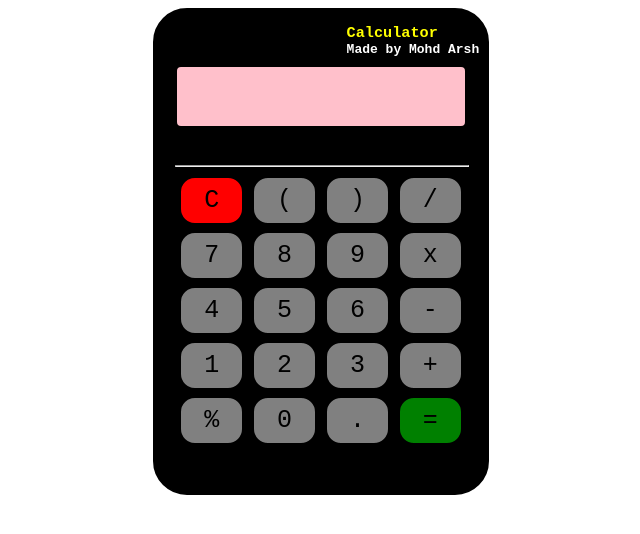
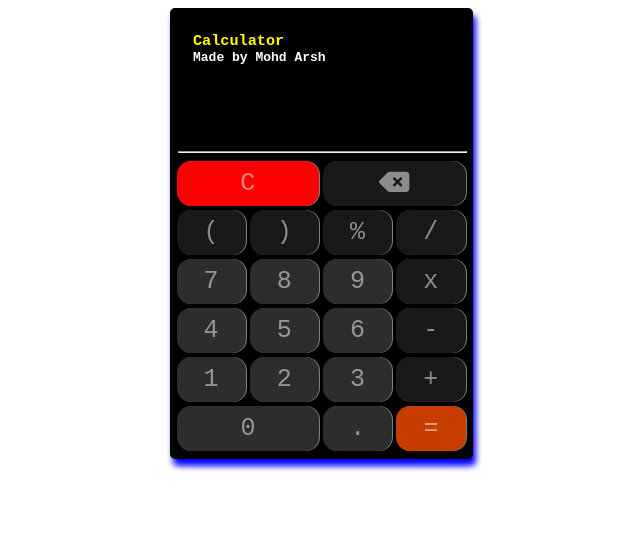
Before and after one commit to arsh1234git/calculator, a plain HTML site: page index.html in a window 1280 px wide. Shown: the whole page, without its empty margins (319-959 px from the left). Drawn offline with Linux system fonts and the light colour scheme.

Commit message:
Update desighning and add more features

```diff
--- a/index.html
+++ b/index.html
@@ -6,6 +6,7 @@
     <meta name="viewport" content="width=device-width, initial-scale=1.0" />
     <title>Welcome to my Calculator</title>
     <link rel="stylesheet" href="style.css" />
+    <script src="https://kit.fontawesome.com/cf3a3d536f.js" crossorigin="anonymous"></script>
   </head>
   <body>
     <div class="container">
@@ -15,34 +16,41 @@
           </div>
       <div class="calculator">
         <input type="text" name="" id="" /><hr>
-        <div class="row">
-          <button id="clear">C</button>
-          <button>(</button>
-          <button>)</button>
-          <button>/</button>
+        <div class="row ">
+          <button class="dark" id="clear">C</button>
+          <button class="dark" id="backspace"><i id="backspace2" class="fa-sharp fa-solid fa-delete-left fa-xl"></i></button>
         </div>
-        <div class="row">
-          <button>7</button>
-          <button>8</button>
-          <button>9</button>
-          <button>x</button>
+        <div class="row row1">
+          <!-- <button class="dark" id="clear">C</button> -->
+          <button class="dark">(</button>
+          <button class="dark">)</button>
+          <button class="dark">%</button>
+          <button class="dark">/</button>
         </div>
-        <div class="row">
-          <button>4</button>
-          <button>5</button>
-          <button>6</button>
-          <button>-</button>
+        <div class="row row2">
+          <button class="light">7</button>
+          <button class="light">8</button>
+          <button class="light">9</button>
+          <button class="dark">x</button>
         </div>
-        <div class="row">
-          <button>1</button>
-          <button>2</button>
-          <button>3</button>
-          <button>+</button>
+        <div class="row row3">
+          <button class="light">4</button>
+          <button class="light">5</button>
+          <button class="light">6</button>
+          <button class="dark">-</button>
+
+
+
         </div>
-        <div class="row">
-          <button>%</button>
-          <button>0</button>
-          <button>.</button>
+        <div class="row row4">
+          <button  class="light">1</button>
+          <button class="light">2</button>
+          <button class="light">3</button>
+          <button class="dark">+</button>
+        </div>
+        <div class="row row5">
+          <button class="light zero">0</button>
+          <button class="light">.</button>
           <button id="equal">=</button>
         </div>
       </div>
--- a/script.js
+++ b/script.js
@@ -19,6 +19,15 @@ function calculate(event){
         displayValue="";
         input.value =displayValue;
     }
+    else if(btnValue=="%"){
+        displayValue+="/100*";
+        input.value = displayValue;
+    }
+    else if(event.target.id =="backspace" || event.target.id=="backspace2"){
+        console.log(event)
+        displayValue = displayValue.slice(0,-1);
+        input.value = displayValue;
+    }
     else{
         displayValue += btnValue;
         input.value = displayValue;
--- a/style.css
+++ b/style.css
@@ -10,22 +10,29 @@ h3{
     justify-content: center;
 }
 .calculator{
-    /* background-color: red; */
     display: flex;
     flex-direction: column;
     align-items: center;
-    /* background-color: #b9759e; */
     background-color: black;
-    padding:  45px 20px;
-    border-radius: 34px;
+    padding:  4px 6px;
+    border-radius: 5px;
     border:2px solid black;
     position: relative;
+    box-shadow: 3px 7px 6px blue;
+
 }
 .description{
     position: absolute;
-    left: 52%;
+    left: 40%;
     z-index: 2;
-    top: 3%;
+    top: 4%;
+}
+.backspace{
+    position: absolute;
+    z-index: 2;
+    top: 24%;
+    color: green;
+    right: 40%;
 }
 span{
     color:white;
@@ -36,33 +43,60 @@ hr{
     font-weight: bold;
 }
 input{
-    padding: 2px 10px;
+    padding: 20px 10px 2px 5px;
     width: 268px;
-    margin-bottom: 30px;
-    margin-top: 10px;
+    margin-bottom: 4px;
     font-size: 22px;
     border-radius: 6px;
-    height: 55px;
+    height: 100px;
     border: 2px solid black;
-    background-color: pink;
+    background-color: black;
+    color: white;
+    text-align-last: right;
+    outline: none;
 }
-
+.row{
+    display: flex;
+    gap: 6px;
+    justify-content: end;
+    width: 100%;
+}
+#backspace{
+    font-size: 18px;
+}
+.zero{
+    flex: 2.5;
+}
+.light{
+    background-color: #2D2D2D;
+}
+.dark{
+    background-color: #191919;
+}
 button{
     padding: 8px 10px;
     font-size: 25px;
-    width: 65px;
-    margin: 3px 0px;
-    border-radius: 16px;
-    background-color: gray;
-    border: 2px solid black;
+    flex: 1;
+    /* width: 65px;
+    height: 50px; */
+    margin: 2px -1px;
+    border-radius: 14px;
+    border: none;
+    /* background-color: gray; */
+    /* border: 2px solid black; */
+    transform-style: preserve-3d;
+    outline: none;
+    color: rgba(255, 255, 255, 0.5);
+    box-shadow: 1px 0px 0px gray;
+
 }
-button:hover{
+/* button:hover{
     background-color: blue;
     opacity: 0.7;
-}
+} */
 #clear{
     background-color: red;
 }
 #equal{
-    background-color: green;
+    background-color: #C73D00;
 }
```
